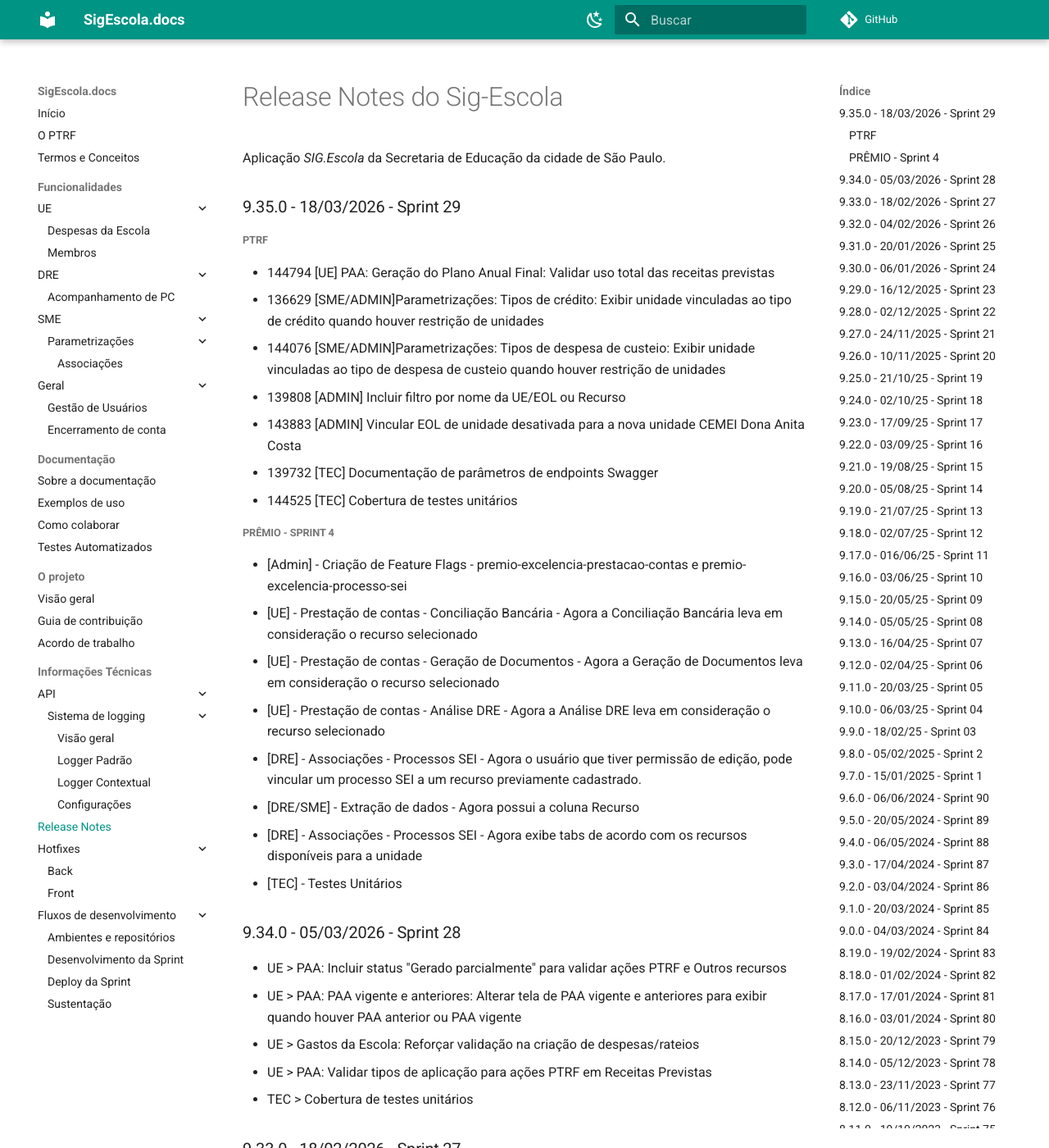
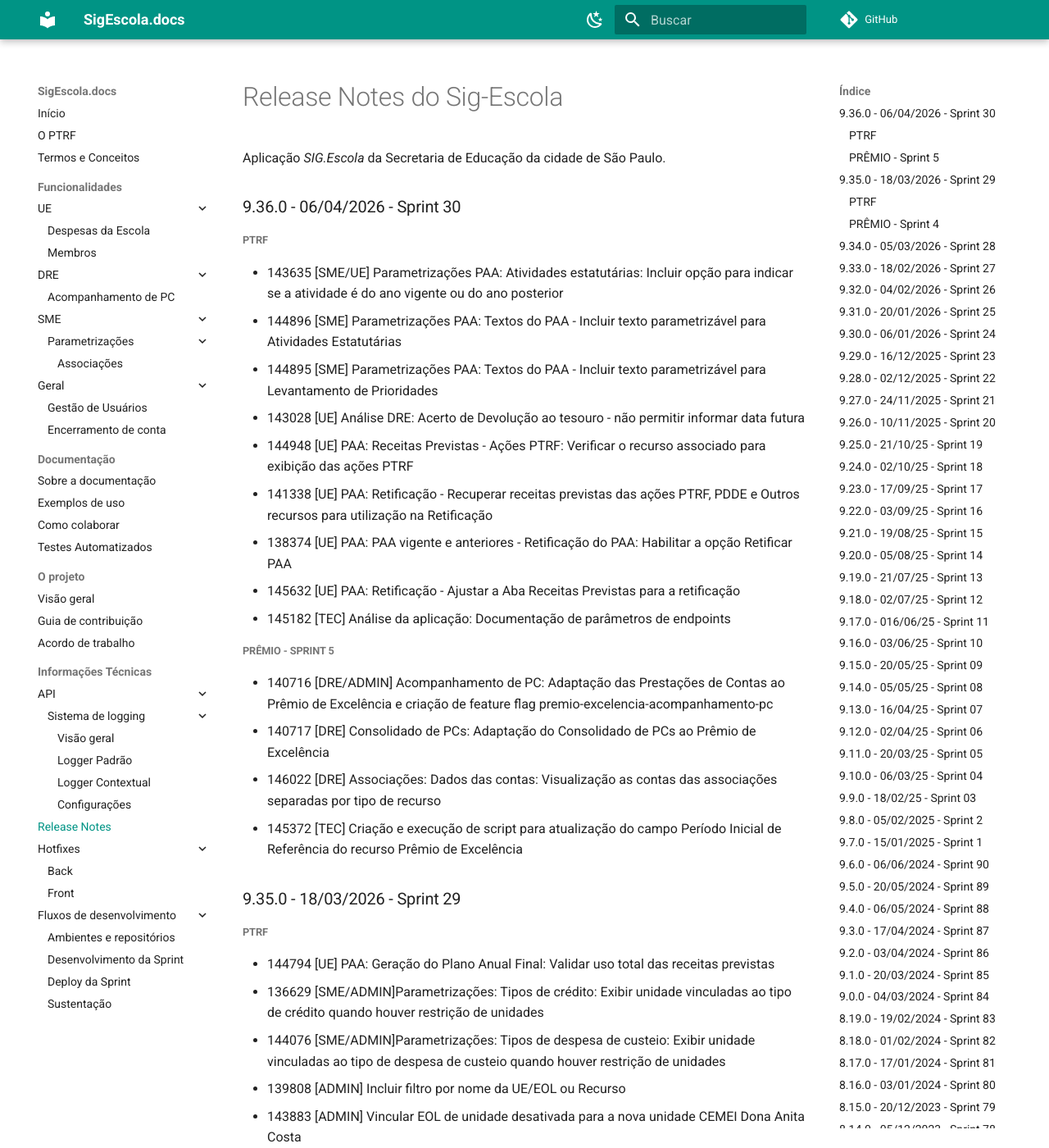
Before and after one commit to prefeiturasp/SME-PTRF-Docs, an MkDocs documentation site: the page built from docs/projeto/release_notes.md, in a window 1280 px wide and 1400 px high. Shown: the whole window at 82% size. Built offline with MkDocs 1.6.1 and Material for MkDocs 9.7.7, drawn with Linux system fonts in a browser that asks for light colours; comment, search, counter and statistics services are not loaded.

Commit message:
Updates release_notes.md

```diff
--- a/docs/projeto/release_notes.md
+++ b/docs/projeto/release_notes.md
@@ -1,6 +1,25 @@
 # Release Notes do Sig-Escola
 
 Aplicação *SIG.Escola* da Secretaria de Educação da cidade de São Paulo.
+
+### 9.36.0 - 06/04/2026 - Sprint 30
+##### PTRF
+* 143635 [SME/UE] Parametrizações PAA: Atividades estatutárias: Incluir opção para indicar se a atividade é do ano vigente ou do ano posterior
+* 144896 [SME] Parametrizações PAA: Textos do PAA - Incluir texto parametrizável para Atividades Estatutárias
+* 144895 [SME] Parametrizações PAA: Textos do PAA - Incluir texto parametrizável para Levantamento de Prioridades
+* 143028 [UE] Análise DRE: Acerto de Devolução ao tesouro - não permitir informar data futura
+* 144948 [UE] PAA: Receitas Previstas - Ações PTRF: Verificar o recurso associado para exibição das ações PTRF
+* 141338 [UE] PAA: Retificação - Recuperar receitas previstas das ações PTRF, PDDE e Outros recursos para utilização na Retificação
+* 138374 [UE] PAA: PAA vigente e anteriores - Retificação do PAA: Habilitar a opção Retificar PAA
+* 145632 [UE] PAA: Retificação - Ajustar a Aba Receitas Previstas para a retificação
+* 145182 [TEC] Análise da aplicação: Documentação de parâmetros de endpoints
+
+##### PRÊMIO - Sprint 5
+* 140716 [DRE/ADMIN] Acompanhamento de PC: Adaptação das Prestações de Contas ao Prêmio de Excelência e criação de feature flag premio-excelencia-acompanhamento-pc
+* 140717 [DRE] Consolidado de PCs: Adaptação do Consolidado de PCs ao Prêmio de Excelência
+* 146022 [DRE] Associações: Dados das contas: Visualização as contas das associações separadas por tipo de recurso
+* 145372 [TEC] Criação e execução de script para atualização do campo Período Inicial de Referência do recurso Prêmio de Excelência
+
 
 ### 9.35.0 - 18/03/2026 - Sprint 29
 ##### PTRF
```
